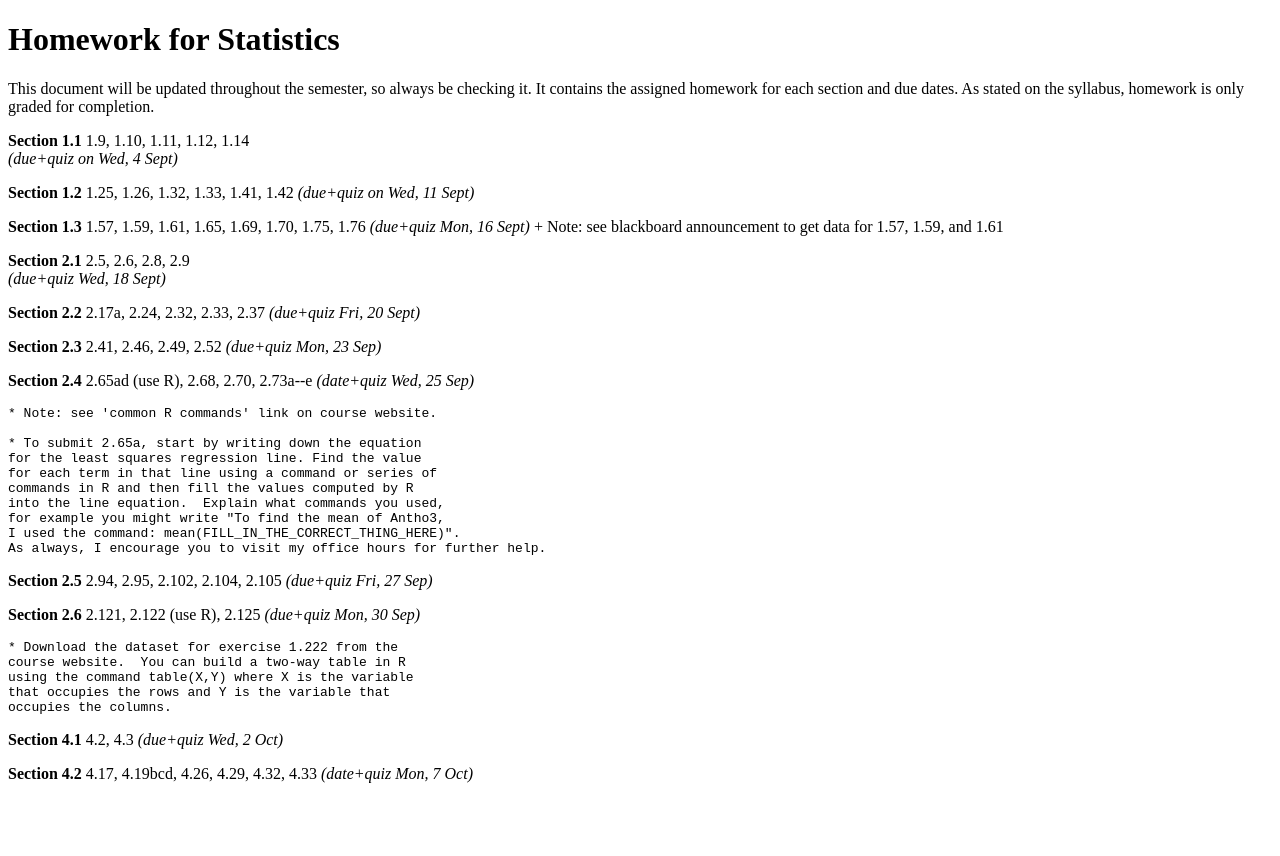
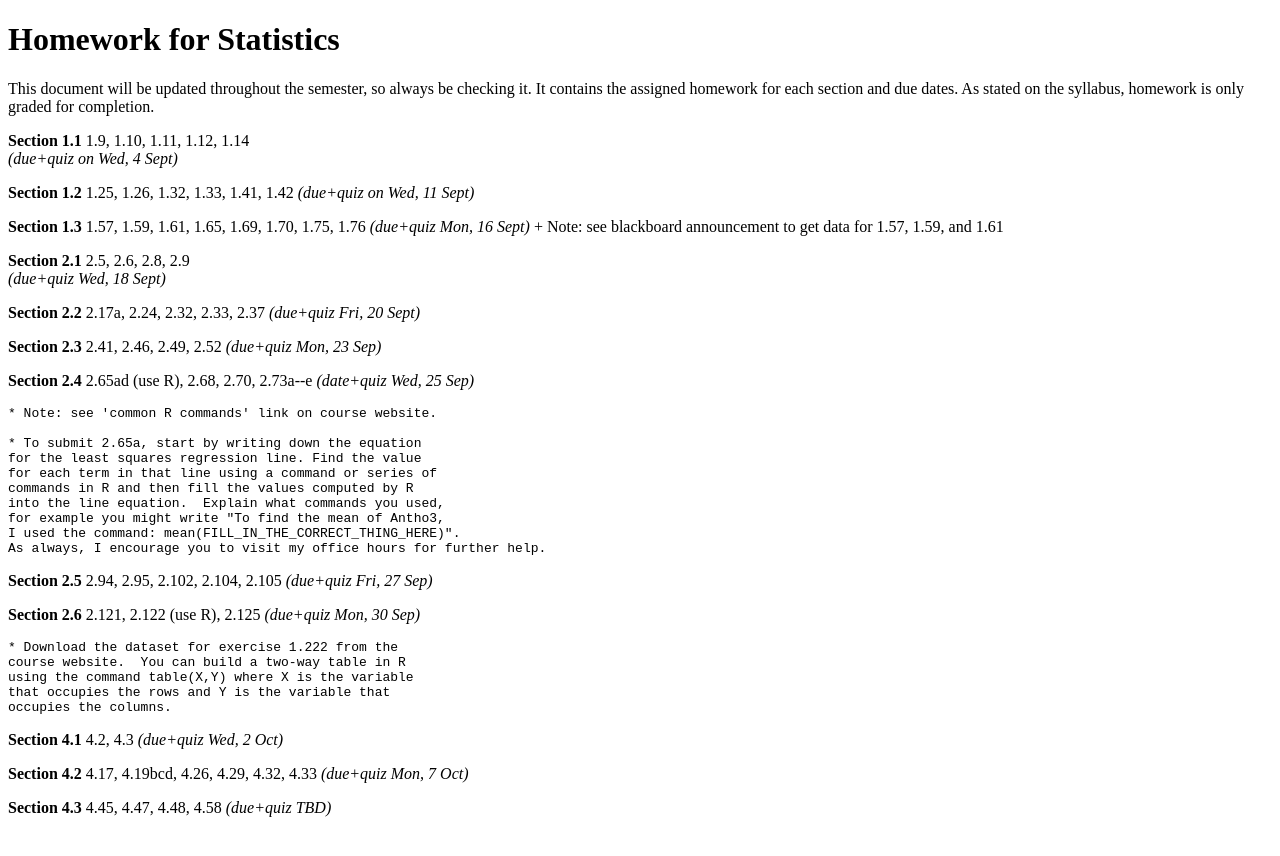
Before and after one commit to danielmichaelcicala/danielmichaelcicala.github.io, a Jekyll site: the page assets/hw_stat_f19.html, which Jekyll copies as it is, in a window 1280 px wide. Shown: the top 856 px of the page. Built offline with Jekyll 4.4.1, drawn with Linux system fonts in a browser that asks for light colours.

Commit message:
add stats hw 4.3

```diff
--- a/assets/hw_stat_f19.html
+++ b/assets/hw_stat_f19.html
@@ -43,6 +43,7 @@ using the command table(X,Y) where X is the variable
 that occupies the rows and Y is the variable that
 occupies the columns.  </code></pre>
 <p><strong>Section 4.1</strong> 4.2, 4.3 <em>(due+quiz Wed, 2 Oct)</em></p>
-<p><strong>Section 4.2</strong> 4.17, 4.19bcd, 4.26, 4.29, 4.32, 4.33 <em>(date+quiz Mon, 7 Oct)</em></p>
+<p><strong>Section 4.2</strong> 4.17, 4.19bcd, 4.26, 4.29, 4.32, 4.33 <em>(due+quiz Mon, 7 Oct)</em></p>
+<p><strong>Section 4.3</strong> 4.45, 4.47, 4.48, 4.58 <em>(due+quiz TBD)</em></p>
 </body>
 </html>
```
